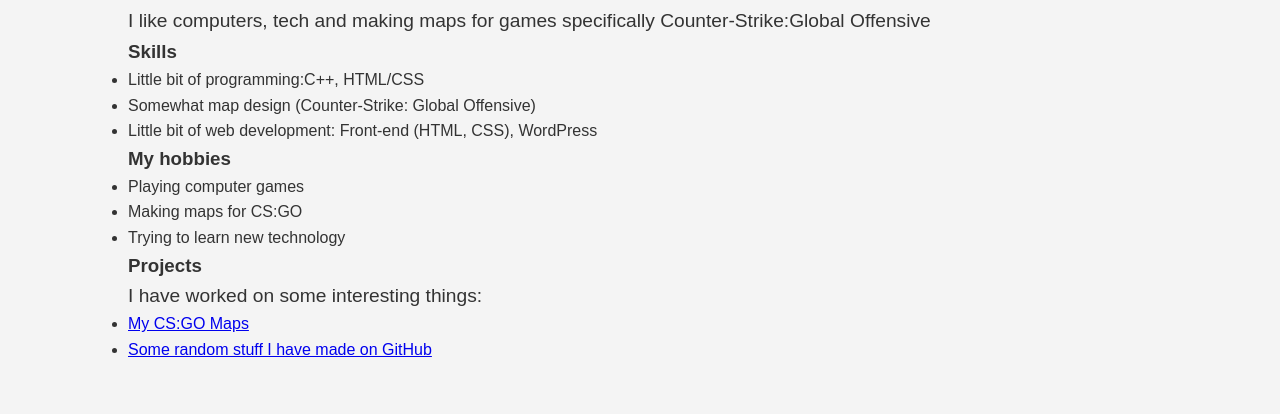
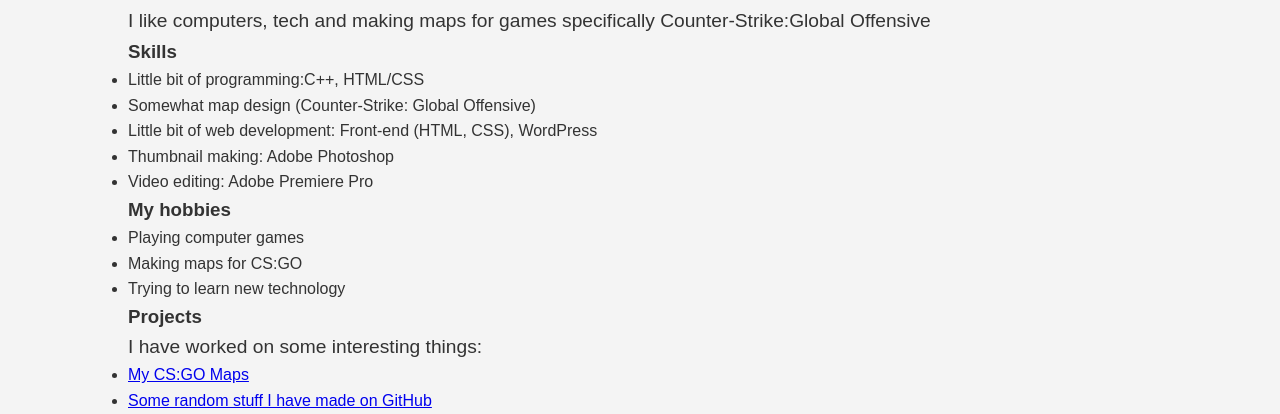
Before and after one commit to NotAViper/NotAViper.github.io, a plain HTML site: page About me.html in a window 1280 px wide. Shown: the part 683-1097 px from the top of the page. Drawn offline with Linux system fonts and the light colour scheme.

Commit message:
Update About me.html
Adding more skills on the about me page

```diff
--- a/About me.html
+++ b/About me.html
@@ -41,6 +41,8 @@
                 <li>Little bit of programming:C++, HTML/CSS</li>
                 <li>Somewhat map design (Counter-Strike: Global Offensive)</li>
                 <li>Little bit of web development: Front-end (HTML, CSS), WordPress</li>
+                <li>Thumbnail making: Adobe Photoshop</li>
+                <li>Video editing: Adobe Premiere Pro</li>
             </ul>
 
 
```
